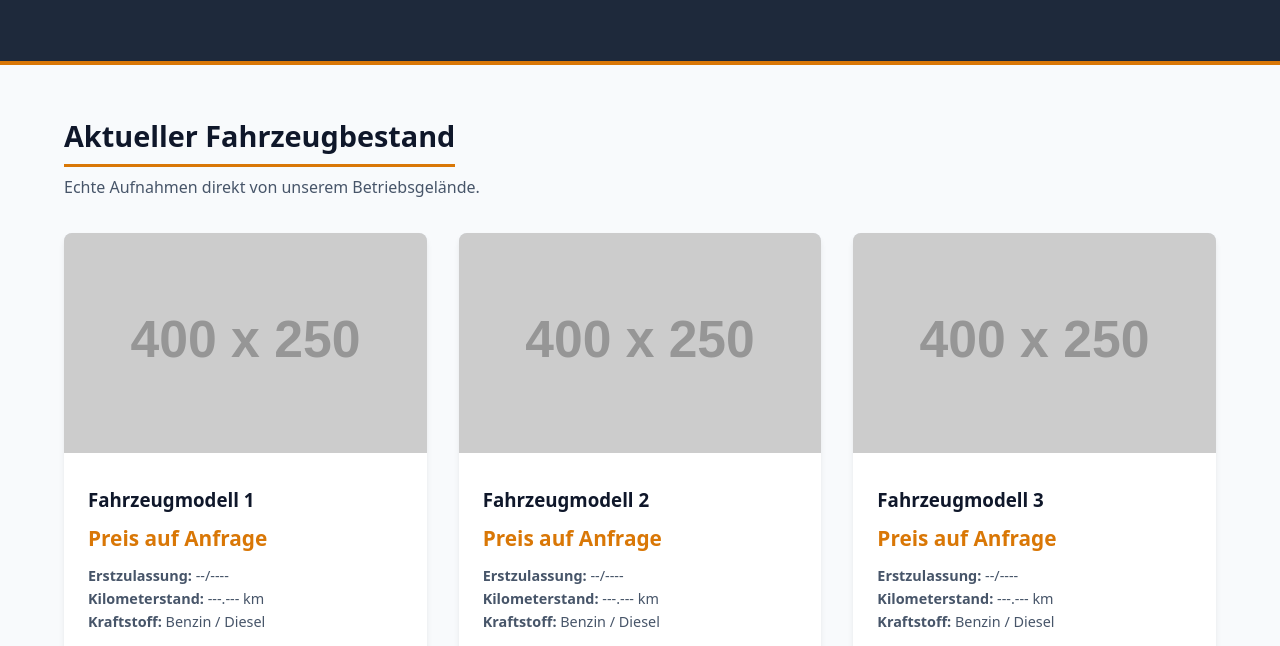
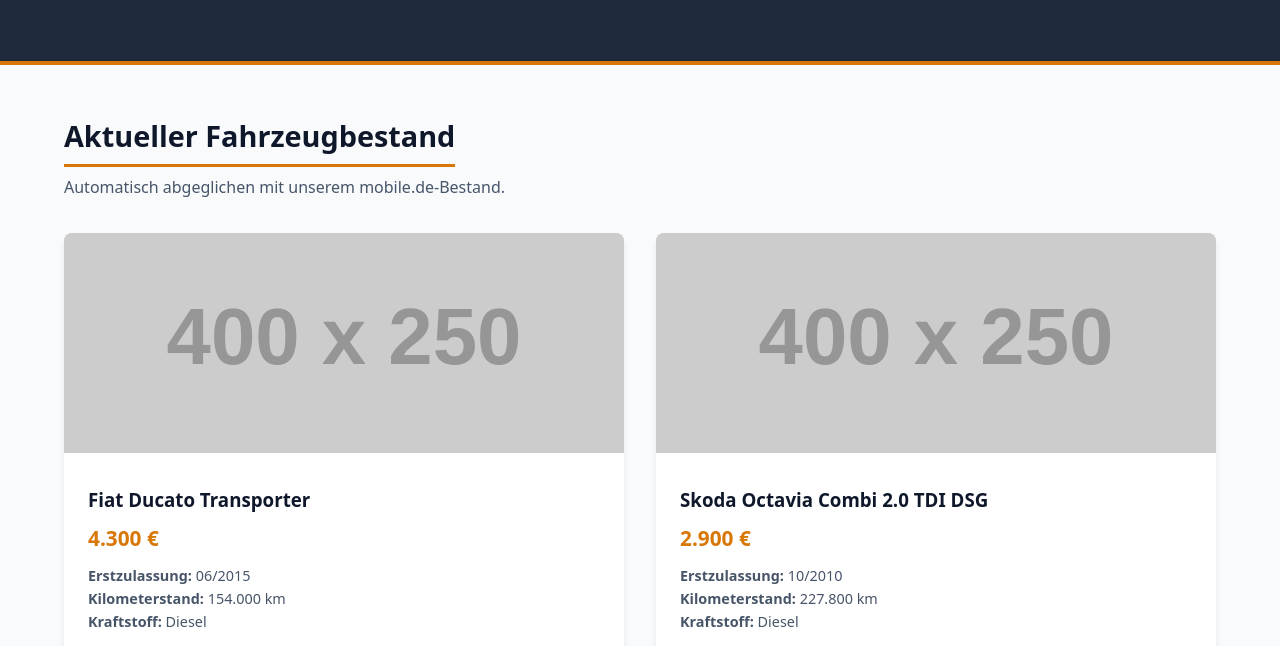
Before and after one commit to hammellolol/Dreshai-Automobile, a plain HTML site: page index.html in a window 1280 px wide. Shown: the part 286-932 px from the top of the page. Drawn offline with Linux system fonts and the light colour scheme; placeholder pictures from the web are drawn by us.

Commit message:
Aktualisieren von index.html

```diff
--- a/index.html
+++ b/index.html
@@ -3,7 +3,7 @@
 <head>
     <meta charset="UTF-8">
     <meta name="viewport" content="width=device-width, initial-scale=1.0">
-    <title>Dreshaj Automobile | Autohändler in Memmingen</title>
+    <title>Dreshaj Automobile | Gebrauchtwagen & Fahrzeughandel in Memmingen</title>
     <meta name="description" content="Dreshaj Automobile in Memmingen – An- und Verkauf von Gebrauchtwagen und Fahrzeugen.">
     <link rel="stylesheet" href="style.css">
 </head>
@@ -31,68 +31,50 @@
     </section>
 
     <main class="container">
-        <!-- Fahrzeugkatalog -->
+        <!-- Fahrzeugkatalog (Wird von GitHub Actions als festes HTML generiert) -->
         <section id="katalog">
             <h2 class="section-title">Aktueller Fahrzeugbestand</h2>
-            <p class="section-desc">Echte Aufnahmen direkt von unserem Betriebsgelände.</p>
+            <p class="section-desc">Automatisch abgeglichen mit unserem mobile.de-Bestand.</p>
 
             <div class="catalog-grid">
-
-                <!-- Fahrzeug Card 1 -->
+<!-- CARS_START -->
                 <div class="car-card">
-                    <!-- Ersetzen Sie 'img/auto1.jpg' durch den Dateinamen Ihres echten Fotos -->
                     <img src="img/auto1.jpg" alt="Fahrzeugangebot Dreshaj Automobile" onerror="this.src='https://via.placeholder.com/400x250?text=Echtes+Foto+einfuegen'">
                     <div class="car-details">
-                        <h3>Fahrzeugmodell 1</h3>
-                        <div class="car-price">Preis auf Anfrage</div>
+                        <h3>Fiat Ducato Transporter</h3>
+                        <div class="car-price">4.300 €</div>
                         <ul class="car-specs">
-                            <li><strong>Erstzulassung:</strong> --/----</li>
-                            <li><strong>Kilometerstand:</strong> ---.--- km</li>
-                            <li><strong>Kraftstoff:</strong> Benzin / Diesel</li>
+                            <li><strong>Erstzulassung:</strong> 06/2015</li>
+                            <li><strong>Kilometerstand:</strong> 154.000 km</li>
+                            <li><strong>Kraftstoff:</strong> Diesel</li>
                         </ul>
                         <a href="tel:01717729532" class="btn">Jetzt anfragen</a>
                     </div>
                 </div>
 
-                <!-- Fahrzeug Card 2 -->
                 <div class="car-card">
                     <img src="img/auto2.jpg" alt="Fahrzeugangebot Dreshaj Automobile" onerror="this.src='https://via.placeholder.com/400x250?text=Echtes+Foto+einfuegen'">
                     <div class="car-details">
-                        <h3>Fahrzeugmodell 2</h3>
-                        <div class="car-price">Preis auf Anfrage</div>
+                        <h3>Skoda Octavia Combi 2.0 TDI DSG</h3>
+                        <div class="car-price">2.900 €</div>
                         <ul class="car-specs">
-                            <li><strong>Erstzulassung:</strong> --/----</li>
-                            <li><strong>Kilometerstand:</strong> ---.--- km</li>
-                            <li><strong>Kraftstoff:</strong> Benzin / Diesel</li>
+                            <li><strong>Erstzulassung:</strong> 10/2010</li>
+                            <li><strong>Kilometerstand:</strong> 227.800 km</li>
+                            <li><strong>Kraftstoff:</strong> Diesel</li>
                         </ul>
                         <a href="tel:01717729532" class="btn">Jetzt anfragen</a>
                     </div>
                 </div>
-
-                <!-- Fahrzeug Card 3 -->
-                <div class="car-card">
-                    <img src="img/auto3.jpg" alt="Fahrzeugangebot Dreshaj Automobile" onerror="this.src='https://via.placeholder.com/400x250?text=Echtes+Foto+einfuegen'">
-                    <div class="car-details">
-                        <h3>Fahrzeugmodell 3</h3>
-                        <div class="car-price">Preis auf Anfrage</div>
-                        <ul class="car-specs">
-                            <li><strong>Erstzulassung:</strong> --/----</li>
-                            <li><strong>Kilometerstand:</strong> ---.--- km</li>
-                            <li><strong>Kraftstoff:</strong> Benzin / Diesel</li>
-                        </ul>
-                        <a href="tel:01717729532" class="btn">Jetzt anfragen</a>
-                    </div>
-                </div>
-
+<!-- CARS_END -->
             </div>
         </section>
 
-        <!-- Öffnungszeiten & Standorte -->
+        <!-- Öffnungszeiten & Kontakt -->
         <section class="info-section" id="kontakt">
             <div class="info-box">
                 <h3>Kontakt & Adresse</h3>
                 <p><strong>Dreshaj Automobile</strong></p>
-                <p>Haußmannstraße 3</p>
+                <p>Haußmannstraße 3–5</p>
                 <p>87700 Memmingen</p>
                 <br>
                 <p><strong>Telefon:</strong> <a href="tel:01717729532">0171 7729532</a></p>
```
